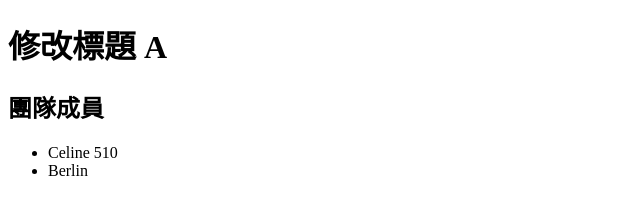
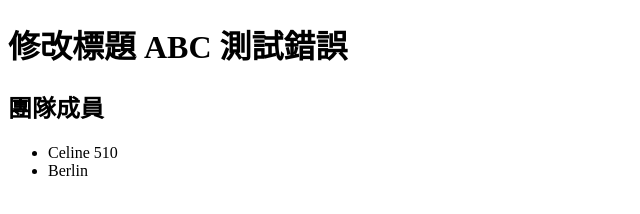
Before and after one commit to 3qberlin/target1, a plain HTML site: page index.html in a window 1280 px wide. Shown: the whole page, without its empty margins (0-640 px from the left). Drawn offline with Linux system fonts and the light colour scheme.

Commit message:
feat: 📟 修改標題 ABC 測試錯誤

```diff
--- a/index.html
+++ b/index.html
@@ -6,7 +6,7 @@
   <title>再次再次修改 title</title>
 </head>
 <body>
-  <h1>修改標題 A</h1>
+  <h1>修改標題 ABC 測試錯誤</h1>
   <h2>團隊成員</h2>
   <ul>
     <li>Celine 510</li>
```
